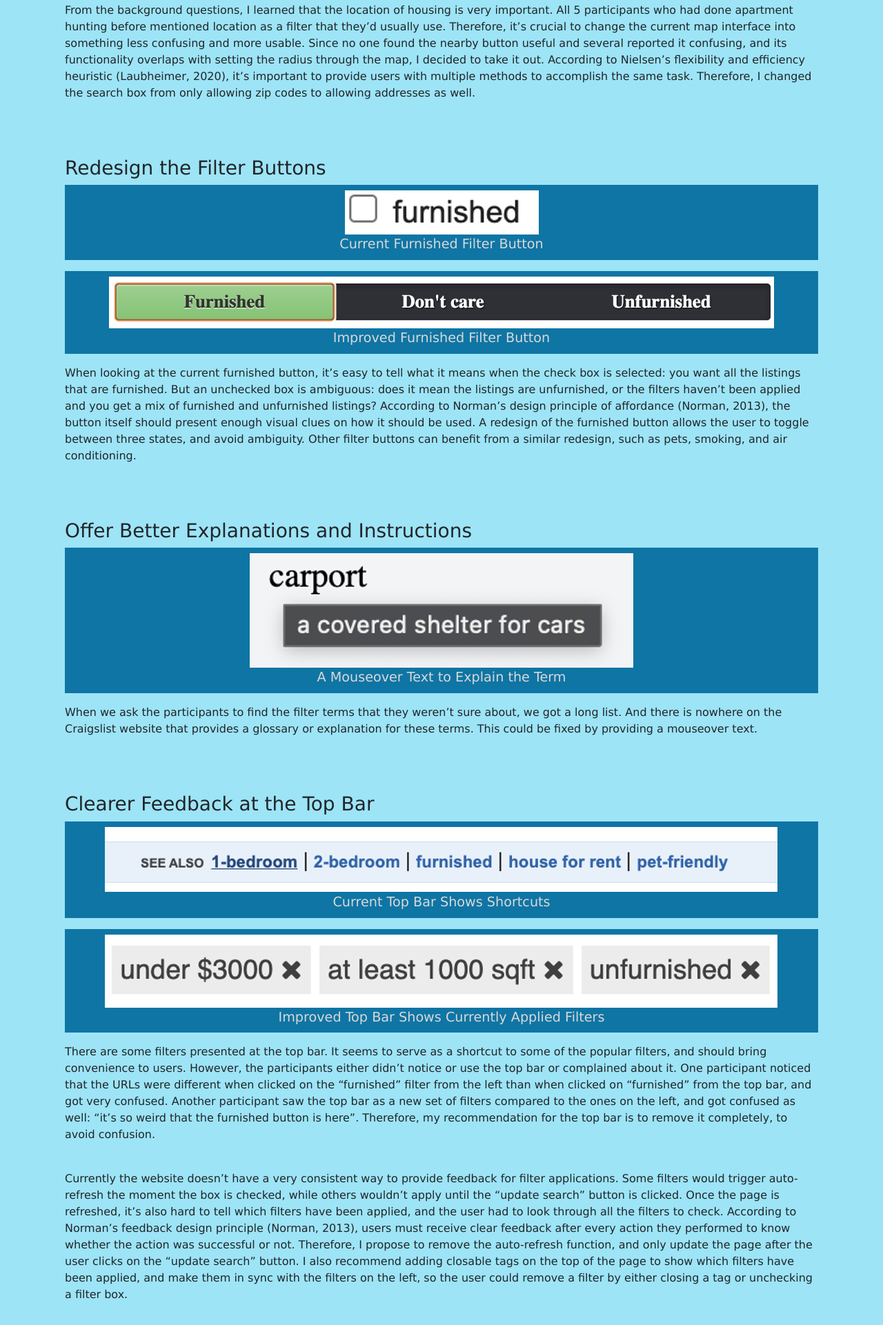
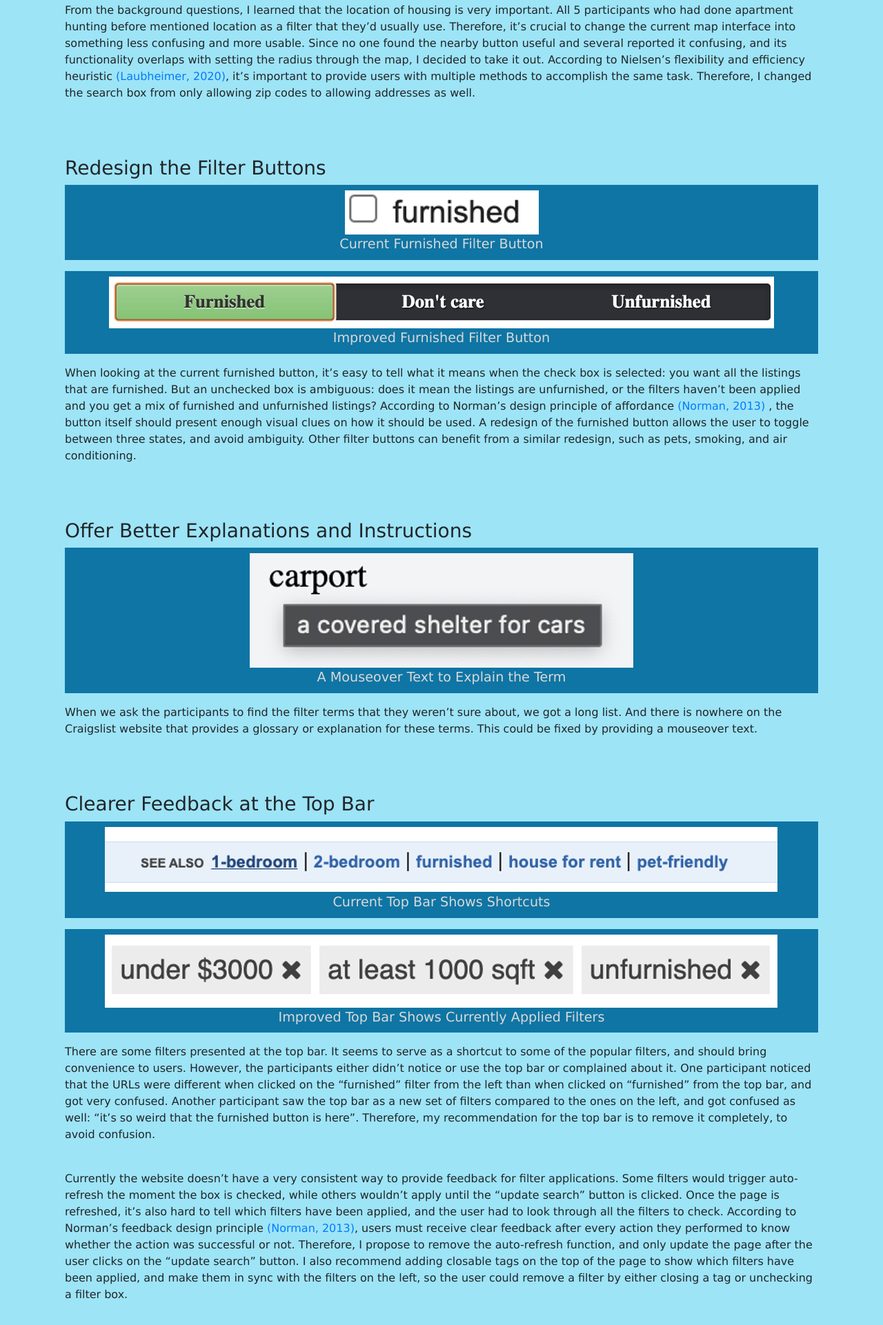
Before and after one commit to YanyanR/portfolio, a plain HTML site: page craigslist/index.html in a window 1280 px wide. Shown: the part 4936-6857 px from the top of the page at 69% size. Drawn offline with nearby package versions, Linux system fonts and the light colour scheme.

Commit message:
citation link

```diff
--- a/craigslist/index.html
+++ b/craigslist/index.html
@@ -191,7 +191,7 @@
                   into something less confusing and more usable.
                   Since no one found the nearby button useful and several reported it confusing, and
                   its functionality overlaps with setting the radius through the map, I decided to take it out.
-                  According to Nielsen’s flexibility and efficiency heuristic (Laubheimer, 2020), it’s important to
+                  According to Nielsen’s flexibility and efficiency heuristic <a href="https://www.nngroup.com/articles/flexibility-efficiency-heuristic/">(Laubheimer, 2020)</a>, it’s important to
                   provide users with multiple methods to accomplish the same task.
                   Therefore, I changed the search box from only allowing zip codes to allowing addresses as well.</p>
 
@@ -209,7 +209,8 @@
                   check box is selected: you want all the listings that are furnished. But an unchecked box is ambiguous:
                   does it mean the listings are unfurnished, or the filters haven’t been applied and you get
                   a mix of furnished and unfurnished listings? According to Norman’s design principle of
-                  affordance (Norman, 2013), the button itself should present enough visual clues on how
+                  affordance <a href="https://www.amazon.com/Design-Everyday-Things-Revised-Expanded/dp/0465050654">(Norman, 2013)</a>
+                  , the button itself should present enough visual clues on how
                   it should be used. A redesign of the furnished button allows
                   the user to toggle between three states, and avoid ambiguity. Other filter buttons can benefit
                   from a similar redesign, such as pets, smoking, and air conditioning.</p>
@@ -241,7 +242,9 @@
                   and got confused as well: “it’s so weird that the furnished button is here”.
                   Therefore, my recommendation for the top bar is to remove it completely, to avoid confusion.</p>
                   <br>
-                  <p>Currently the website doesn’t have a very consistent way to provide feedback for filter applications. Some filters would trigger auto-refresh the moment the box is checked, while others wouldn’t apply until the “update search” button is clicked. Once the page is refreshed, it’s also hard to tell which filters have been applied, and the user had to look through all the filters to check.  According to Norman’s feedback design principle (Norman, 2013), users must receive clear feedback after every action they performed to know whether the action was successful or not. Therefore, I propose to remove the auto-refresh function, and only update the page after the user clicks on the “update search” button. I also recommend adding closable tags on the top of the page to show which filters have been applied, and make them in sync with the filters on the left, so the user could remove a filter by either closing a tag or unchecking a filter box.</p>
+                  <p>Currently the website doesn’t have a very consistent way to provide feedback for filter applications. Some filters would trigger auto-refresh the moment the box is checked, while others wouldn’t apply until the “update search” button is clicked. Once the page is refreshed, it’s also hard to tell which filters have been applied, and the user had to look through all the filters to check.
+                    According to Norman’s feedback design principle <a href="https://www.amazon.com/Design-Everyday-Things-Revised-Expanded/dp/0465050654">(Norman, 2013)</a>,
+                    users must receive clear feedback after every action they performed to know whether the action was successful or not. Therefore, I propose to remove the auto-refresh function, and only update the page after the user clicks on the “update search” button. I also recommend adding closable tags on the top of the page to show which filters have been applied, and make them in sync with the filters on the left, so the user could remove a filter by either closing a tag or unchecking a filter box.</p>
             </div>
         </div>
     </div>
```
